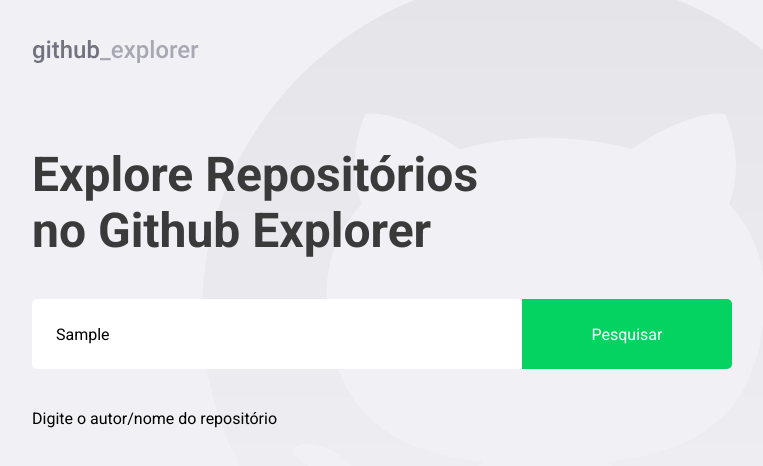
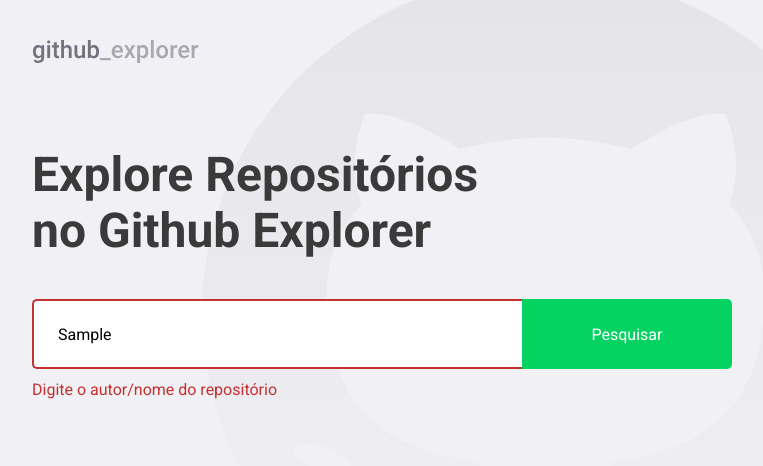
Before and after one commit to gustavocolombo/projeto-github-explorer, a React (Create React App) app: page / in a window 1280 px wide. Both pictures are taken after typing "Sample" into the empty fields and a click on the button "Pesquisar". Shown: the top 466 px of the page, without its empty margins (148-911 px from the left). Built offline with nearby package versions, Linux system fonts and the light colour scheme.

Commit message:
estilizando mensagem de erro

```diff
--- a/src/pages/Dashboard/index.tsx
+++ b/src/pages/Dashboard/index.tsx
@@ -46,7 +46,7 @@
       <img src= {logo}  alt= "Github Explorer"/>
       <Title> Explore Repositórios no Github Explorer </Title>
 
-      <Form onSubmit={handleAddRepository}>
+      <Form hasError={Boolean(inputError)} onSubmit={handleAddRepository}>
         <input
         placeholder="Digite aqui o nome do repositório"
         value={newRepo}
@@ -55,7 +55,7 @@
         <button type="submit">Pesquisar</button>
       </Form>
 
-      {inputError && <Form>{inputError}</Form>}
+      {inputError && <Error>{inputError}</Error>}
 
       <Repositories>
        {repositories.map( repository => {
--- a/src/pages/Dashboard/styles.ts
+++ b/src/pages/Dashboard/styles.ts
@@ -1,5 +1,9 @@
-import styled from 'styled-components';
+import styled, { css } from 'styled-components';
 import { shade } from 'polished';
+
+interface FormProps{
+  hasError: boolean;
+}
 
 export const Title = styled.h1 `
   font-size: 48px;
@@ -9,7 +13,8 @@
 
   margin-top:80px;
 `;
-export const Form = styled.form`
+
+export const Form = styled.form<FormProps>`
   margin-top:40px;
   max-width:700px;
 
@@ -21,6 +26,12 @@
     border:0;
     padding:0 24px;
     border-radius: 5px 0 0 5px;
+    border: 2px solid #ffff;
+    border-right:0;
+
+    ${(props) => props.hasError && css `
+      border-color: #c53030;
+    ` }
 
     &::placeholder{
       color:#a8a8b3;
@@ -96,8 +107,8 @@
   }
 `;
 
-
 export const Error = styled.span `
   display:block;
-  margin-top:8px;
+  margin-top:11px;
+  color:#c53030;
 `;
```
